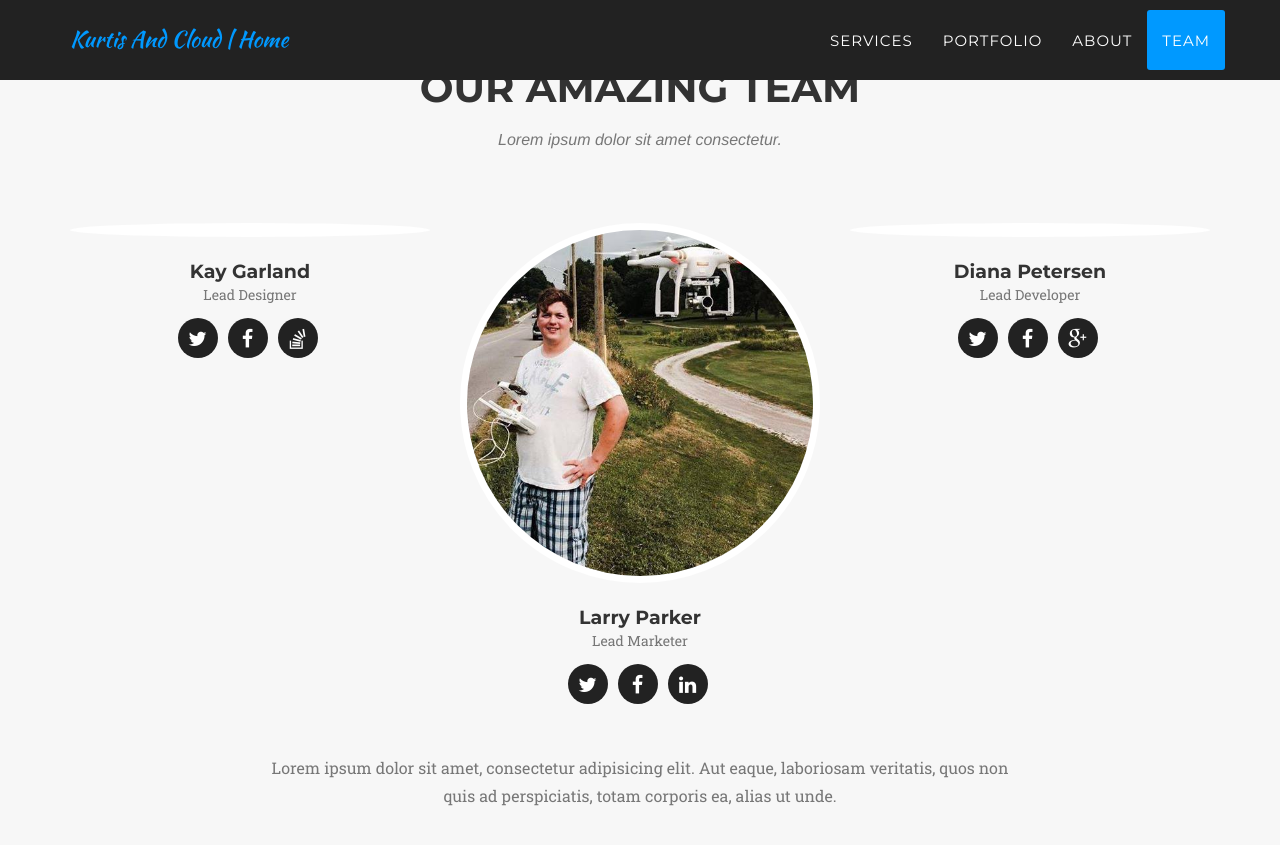
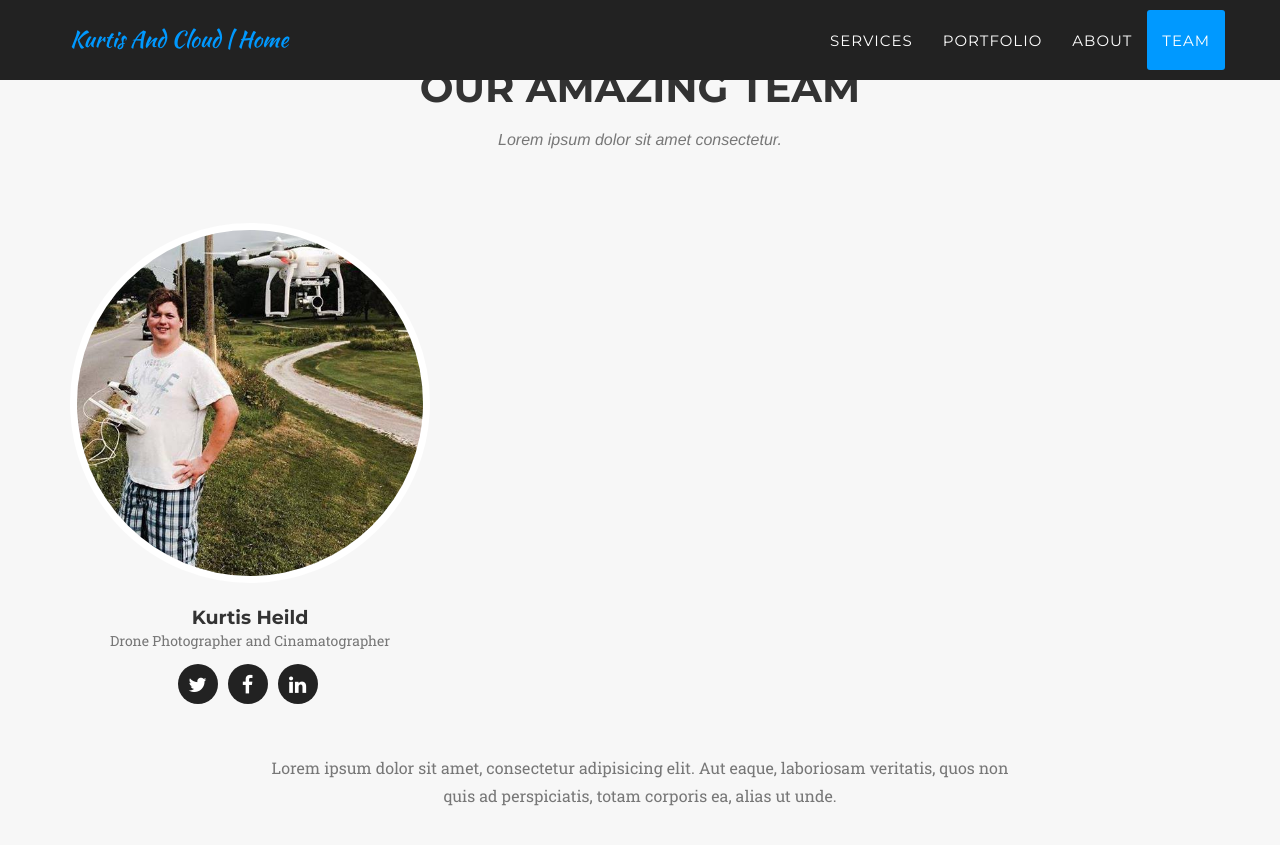
Before and after one commit to Keeg0222/KurtisAndCloud, a Jekyll site: the page built from index.html, in a window 1280 px wide and 900 px high, scrolled down 3397 px. Shown: the top 845 px of the window. Built offline with Jekyll 4.4.1, drawn with Linux system fonts in a browser that asks for light colours; some web fonts are replaced.

Commit message:
Update _config.yml

```diff
--- a/_config.yml
+++ b/_config.yml
@@ -14,20 +14,11 @@ color:
 
 # Team names, titles and social links
 people:
-- name: Kay Garland
-  pic: 1
-  position: Lead Designer
-  social:
-    - title: twitter
-      url: #
-    - title: facebook
-      url: #
-    - title: stack-overflow
-      url: #
 
-- name: Larry Parker
+
+- name: Kurtis Heild
   pic: 2
-  position: Lead Marketer
+  position: Drone Photographer and Cinamatographer
   social:
     - title: twitter
       url: #
@@ -36,16 +27,7 @@ people:
     - title: linkedin
       url: #
 
-- name: Diana Petersen
-  pic: 3
-  position: Lead Developer
-  social:
-    - title: twitter
-      url: #
-    - title: facebook
-      url: #
-    - title: google-plus
-      url: #
+
 
 # Social networks usernames (many more available: google-plus, flickr, dribbble, pinterest, instagram, tumblr, linkedin, etc.)
 social:
```
